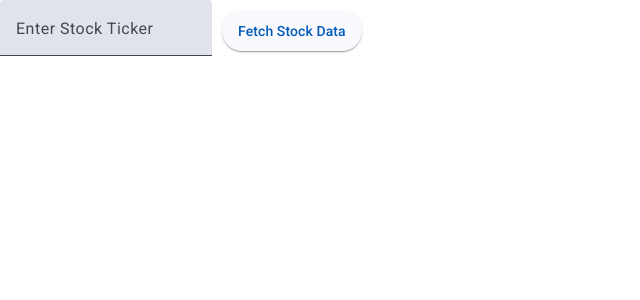
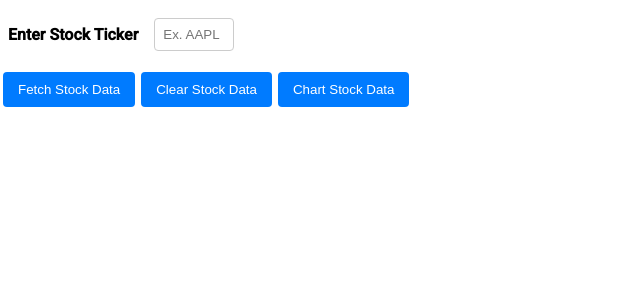
Before and after one commit to HunterSaine/stock_app_frontend, an Angular app: page / in a window 1280 px wide. Shown: the top 300 px of the page, without its empty margins (0-640 px from the left). Built offline with nearby package versions, Linux system fonts and the light colour scheme.

Commit message:
changed css and added functionality to clear stock data

```diff
--- a/src/app/stock-list/stock-list.component.css
+++ b/src/app/stock-list/stock-list.component.css
@@ -1,107 +1,104 @@
-/* stock-list.component.css */
-
-/* General Material Design tweaks (mostly layout related) */
+/* General styles */
 body {
-  font-family: 'Roboto', sans-serif;
-  margin: 0;
+  font-family: Arial, sans-serif;
 }
 
-.mat-form-field {
-  width: 250px;
-  margin-right: 16px;
-}
-.mat-form-field input {
-  text-transform: uppercase;
+div {
+  margin: 10px 0;
 }
 
-.mat-raised-button {
-  padding: 0 16px;
-  min-width: 64px;
-  line-height: 36px;
-  background-color: #04375c; /* Blue button background */
-  color: white; /* White button text */
-}
-.mat-raised-button:hover{
-  background-color: #1976d2; /* Darker blue on hover */
-}
-.mat-mdc-raised-button {
-  padding: 0 16px;
-  min-width: 64px;
-  line-height: 36px;
-  background-color: #04375c; /* Blue button background */
-  color: white; /* White button text */
-  margin-left: 10px;
-  margin-bottom: 12px;
-}
-.mat-table {
-  width: 100%;
-  border-collapse: collapse;
-  box-shadow: 0 2px 4px rgba(0, 0, 0, 0.1);
-  overflow-x: auto;
+label {
+  display: block;
+  font-weight: bold;
+  margin: 8px;
+  white-space: nowrap;
 }
 
-.mat-header-cell {
-  font-weight: 500;
-  color: #333; /* Darker header text */
-  padding: 12px 16px;
-  text-align: left;
-  background-color: #e0e0e0; /* Light gray header background */
+input[type="text"] {
+  width: 80px;
+  padding: 8px;
+  margin: 8px;
+  border: 1px solid #ccc;
+  border-radius: 4px;
+  box-sizing: border-box;
 }
 
-.mat-cell {
-  padding: 8px 16px;
-  border-bottom: 1px solid #eee; /* Lighter border color */
-  vertical-align: middle;
+button {
+  padding: 10px 15px;
+  background-color: #007bff;
+  color: white;
+  border: none;
+  border-radius: 4px;
+  cursor: pointer;
+  margin: 3px;
 }
 
-.mat-row:hover {
-  background-color: #f5f5f5; /* Lighter hover background */
-}
-tr.mat-row:nth-child(even) {
-  background-color: #f9f9f9; /* Alternating row background */
-}
-/* Specific to the error message */
-.error {
-  margin-top: 16px;
-  color: #d32f2f; /* Material Design error color */
+button:hover {
+  background-color: #0056b3;
 }
 
-/* Styles to center the spinner */
-.loading-container {
+/* Loading spinner */
+.loading {
   display: flex;
   justify-content: center;
   align-items: center;
-  height: 100px;
+  height: 50px;
+}
+.form-field {
+  display: flex;
+  align-items: center;
+}
+.button-bar {
+  display: flex;
+
+}
+.spinner {
+  border: 4px solid #f3f3f3;
+  border-top: 4px solid #007bff;
+  border-radius: 50%;
+  width: 30px;
+  height: 30px;
+  animation: spin 1s linear infinite;
 }
 
-/* Table specific improvements */
-.mat-table {
-  border-spacing: 0;
-  border: 1px solid #ddd; /* Add border to the table */
+@keyframes spin {
+  0% {
+    transform: rotate(0deg);
+  }
+  100% {
+    transform: rotate(360deg);
+  }
 }
 
-th.mat-header-cell,
-td.mat-cell {
-  padding: 10px;
-  border: 1px solid #ddd;
+/* Error message */
+.error {
+  color: red;
+  font-weight: bold;
 }
 
-/* Responsive Table (Optional) */
-@media (max-width: 600px) {
-  .mat-table {
-    display: block;
-    overflow-x: auto;
-  }
+/* Table styles */
+table {
+  width: 100%;
+  border-collapse: collapse;
+  margin-top: 20px;
+}
 
-  .mat-table tr,
-  .mat-table th,
-  .mat-table td {
-    display: block;
-    width: auto;
-    min-width: 100%;
-    box-sizing: border-box;
-  }
-  .mat-header-cell {
-    text-align: right;
-  }
+thead tr {
+  background-color: #007bff;
+  color: white;
 }
+
+th,
+td {
+  text-align: left;
+  padding: 8px;
+  border: 1px solid #ccc;
+}
+
+tbody tr:nth-child(even) {
+  background-color: #f9f9f9;
+}
+
+tbody tr:hover {
+  background-color: #f1f1f1;
+}
--- a/src/app/stock-list/stock-list.component.html
+++ b/src/app/stock-list/stock-list.component.html
@@ -1,64 +1,53 @@
 <div>
-  <mat-form-field appearance="fill">
-    <mat-label>Enter Stock Ticker</mat-label> <input matInput [(ngModel)]="ticker" placeholder="Ex. AAPL" >
-  </mat-form-field>
-  <button mat-raised-button color="primary" (click)="fetchStockData()">Fetch Stock Data</button>
+  <div class="form-field">
+    <label for="ticker">Enter Stock Ticker</label>
+    <input id="ticker" type="text" [(ngModel)]="ticker" placeholder="Ex. AAPL"/>
   </div>
+  <div class="button-bar">
+    <button (click)="fetchStockData()">Fetch Stock Data</button>
+    <button (click)="clearStockData()">Clear Stock Data</button>
+    <button (click)="chartStockData()">Chart Stock Data</button>
+  </div>
+</div>
+<div class="info">
   <div *ngIf="stockName">
     <h2>{{ stockName }}</h2>
   </div>
-<div *ngIf="loading" style="display: flex; justify-content: center;">
-  <mat-spinner></mat-spinner>
+
+  <div *ngIf="loading" class="loading">
+    <div class="spinner"></div>
   </div>
 
   <div *ngIf="error" class="error">
-  <p style="color: red;">{{ error }}</p>
+    <p>{{ error }}</p>
   </div>
 
   <div *ngIf="stockData.length > 0">
-  <table mat-table [dataSource]="stockData" class="mat-elevation-z8">
-
-    <ng-container matColumnDef="Date">
-      <th mat-header-cell *matHeaderCellDef> Date </th>
-      <td mat-cell *matCellDef="let element"> {{ element.Date | date }} </td>
-    </ng-container>
-
-    <ng-container matColumnDef="Open">
-      <th mat-header-cell *matHeaderCellDef> Open </th>
-      <td mat-cell *matCellDef="let element"> ${{ element.Open }} </td>
-    </ng-container>
-
-    <ng-container matColumnDef="High">
-      <th mat-header-cell *matHeaderCellDef> High </th>
-      <td mat-cell *matCellDef="let element"> ${{ element.High }} </td>
-    </ng-container>
-
-    <ng-container matColumnDef="Low">
-      <th mat-header-cell *matHeaderCellDef> Low </th>
-      <td mat-cell *matCellDef="let element"> ${{ element.Low }} </td>
-    </ng-container>
-
-    <ng-container matColumnDef="Close">
-      <th mat-header-cell *matHeaderCellDef> Close </th>
-      <td mat-cell *matCellDef="let element"> ${{ element.Close }} </td>
-    </ng-container>
-
-    <ng-container matColumnDef="Volume">
-      <th mat-header-cell *matHeaderCellDef> Volume </th>
-      <td mat-cell *matCellDef="let element"> {{ element.Volume }} </td>
-    </ng-container>
-
-    <ng-container matColumnDef="Dividends">
-      <th mat-header-cell *matHeaderCellDef> Dividends </th>
-      <td mat-cell *matCellDef="let element"> {{ element.Dividends }} </td>
-    </ng-container>
-
-    <ng-container matColumnDef="Stock Splits">
-      <th mat-header-cell *matHeaderCellDef> Stock Splits </th>
-      <td mat-cell *matCellDef="let element"> {{ element['Stock Splits'] }} </td>
-    </ng-container>
-
-    <tr mat-header-row *matHeaderRowDef="displayedColumns"></tr>
-    <tr mat-row *matRowDef="let row; columns: displayedColumns;"></tr>
+    <table>
+      <thead>
+      <tr>
+        <th>Date</th>
+        <th>Open</th>
+        <th>High</th>
+        <th>Low</th>
+        <th>Close</th>
+        <th>Volume</th>
+        <th>Dividends</th>
+        <th>Stock Splits</th>
+      </tr>
+      </thead>
+      <tbody>
+      <tr *ngFor="let element of stockData">
+        <td>{{ element.Date | date }}</td>
+        <td>${{ element.Open }}</td>
+        <td>${{ element.High }}</td>
+        <td>${{ element.Low }}</td>
+        <td>${{ element.Close }}</td>
+        <td>{{ element.Volume }}</td>
+        <td>{{ element.Dividends }}</td>
+        <td>{{ element['Stock Splits'] }}</td>
+      </tr>
+      </tbody>
     </table>
   </div>
+</div>
--- a/src/app/stock-list/stock-list.component.ts
+++ b/src/app/stock-list/stock-list.component.ts
@@ -8,7 +8,6 @@ import { MatButtonModule } from '@angular/material/button';
 import { MatInputModule } from '@angular/material/input';
 import { MatFormFieldModule } from '@angular/material/form-field'; // Import MatFormFieldModule
 import {MatProgressSpinnerModule} from '@angular/material/progress-spinner';
-import {Observable} from 'rxjs';
 
 
 @Component({
@@ -24,6 +23,7 @@ import {Observable} from 'rxjs';
     MatInputModule,
     MatFormFieldModule,
     MatProgressSpinnerModule,
+    NgForOf,
   ],
   standalone: true
 })
@@ -33,7 +33,6 @@ export class StockListComponent implements OnInit {
   stockName: any;
   loading: boolean = false;
   error: string | null = null;
-  displayedColumns: string[] = ['Date', 'Open', 'High', 'Low', 'Close', 'Volume', 'Dividends', 'Stock Splits'];
 
   constructor(private stockService: StockServiceService) { }
 
@@ -70,5 +69,14 @@ export class StockListComponent implements OnInit {
       );
     }
   }
+  clearStockData(): void {
+    this.ticker = '';
+    this.stockData = [];
+    this.stockName = null;
+    this.error = null;
+  }
+  chartStockData(): void {
+    console.log('Charting stock data');
+  }
 
 }
--- a/src/custom-theme.scss
+++ b/src/custom-theme.scss
@@ -1,16 +1,16 @@
-
-// Custom Theming for Angular Material
-// For more information: https://material.angular.io/guide/theming
-@use '@angular/material' as mat;
-
-html {
-  @include mat.theme((
-    color: (
-      theme-type: light,
-      primary: mat.$azure-palette,
-      tertiary: mat.$blue-palette,
-    ),
-    typography: Roboto,
-    density: 0,
-  ));
-}
+//
+//// Custom Theming for Angular Material
+//// For more information: https://material.angular.io/guide/theming
+//@use '@angular/material' as mat;
+//
+//html {
+//  @include mat.theme((
+//    color: (
+//      theme-type: light,
+//      primary: mat.$azure-palette,
+//      tertiary: mat.$blue-palette,
+//    ),
+//    typography: Roboto,
+//    density: 0,
+//  ));
+//}
--- a/src/index.html
+++ b/src/index.html
@@ -9,7 +9,7 @@
   <link href="https://fonts.googleapis.com/css2?family=Roboto:wght@300;400;500&display=swap" rel="stylesheet">
   <link href="https://fonts.googleapis.com/icon?family=Material+Icons" rel="stylesheet">
 </head>
-<body class="mat-typography">
+<body >
   <app-root></app-root>
 </body>
 </html>
```
Lines whose indentation alone changed are shown as unchanged.
